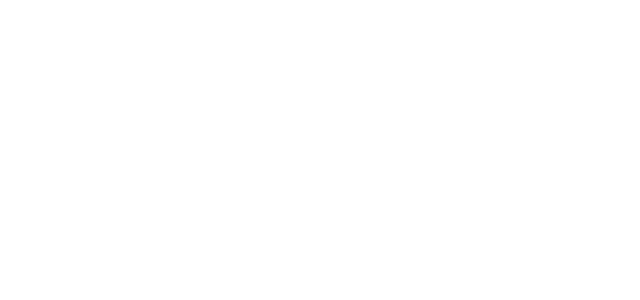
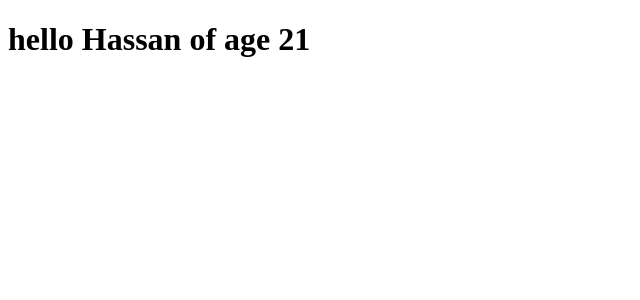
Before and after one commit to hassanmurad1217/react-project_1, a React (Vite) app: page / in a window 1280 px wide. Shown: the top 300 px of the page, without its empty margins (0-640 px from the left). Built offline with nearby package versions, Linux system fonts and the light colour scheme.

Commit message:
ContextApi

```diff
--- a/src/App.jsx
+++ b/src/App.jsx
@@ -16,6 +16,9 @@
 // import { ForwardRef } from "./components/hooks/useRefs/ForwardRef";
 // import { UseId } from "./components/hooks/UseID";
 
+import { BioProvider } from "./components/hooks/ContextApi";
+// import { About } from "./components/hooks/ContextApi/About";
+import { Home } from "./components/hooks/ContextApi/Home";
 
 const App = () => {
   return (
@@ -24,22 +27,27 @@
     //             <NetflixSeries />
     // </section>
 
-    <section>
-      {/* <Todo /> */}
-      {/* <Counter /> */}
-      {/* <ControlledForm /> */}
-      {/* <RegistrationForm /> */}
-      {/* <RegistrationFormReact /> */}
-      {/* <LoginForm/> */}
-      {/* <ContactForm /> */}
-      {/* <ReactUseEffect /> */}
-      {/* <Challenge /> */}
-      {/* <CleanUp /> */}
-      {/* <HowToFetchApi /> */}
-      {/* <UseRef/> */}
-      {/* <ForwardRef /> */}
-      {/* <UseId /> */}
-    </section>
+    // <section>
+    //   {/* <Todo /> */}
+    //   {/* <Counter /> */}
+    //   {/* <ControlledForm /> */}
+    //   {/* <RegistrationForm /> */}
+    //   {/* <RegistrationFormReact /> */}
+    //   {/* <LoginForm/> */}
+    //   {/* <ContactForm /> */}
+    //   {/* <ReactUseEffect /> */}
+    //   {/* <Challenge /> */}
+    //   {/* <CleanUp /> */}
+    //   {/* <HowToFetchApi /> */}
+    //   {/* <UseRef/> */}
+    //   {/* <ForwardRef /> */}
+    //   {/* <UseId /> */}
+    // </section>
+
+    <BioProvider>
+      <Home />
+      {/* <About /> */}
+    </BioProvider>
   );
 };
 
--- /dev/null
+++ b/src/components/hooks/ContextApi/About.jsx
@@ -0,0 +1,12 @@
+import { useContext } from "react";
+import { BioContext } from "./BioContext";
+
+export const About = () => {
+  const { myName, myAge } = useContext(BioContext);
+
+  return (
+    <h1>
+      hello {myName} of age {myAge}
+    </h1>
+  );
+};
--- /dev/null
+++ b/src/components/hooks/ContextApi/BioContext.jsx
@@ -0,0 +1,3 @@
+import { createContext } from "react";
+
+export const BioContext = createContext();
--- /dev/null
+++ b/src/components/hooks/ContextApi/Home.jsx
@@ -0,0 +1,12 @@
+import { useContext } from "react";
+import { BioContext } from "./BioContext";
+
+export const Home = () => {
+  const { myName, myAge } = useContext(BioContext);
+
+  return (
+    <h1>
+      hello {myName} of age {myAge}
+    </h1>
+  );
+};
--- a/src/components/hooks/ContextApi/index.jsx
+++ b/src/components/hooks/ContextApi/index.jsx
@@ -0,0 +1,12 @@
+import { BioContext } from "./BioContext";
+
+export const BioProvider = ({ children }) => {
+  const myName = "Hassan";
+  const myAge = "21";
+
+  return (
+    <BioContext.Provider value={{ myName, myAge }}>
+      {children}
+    </BioContext.Provider>
+  );
+};
```
